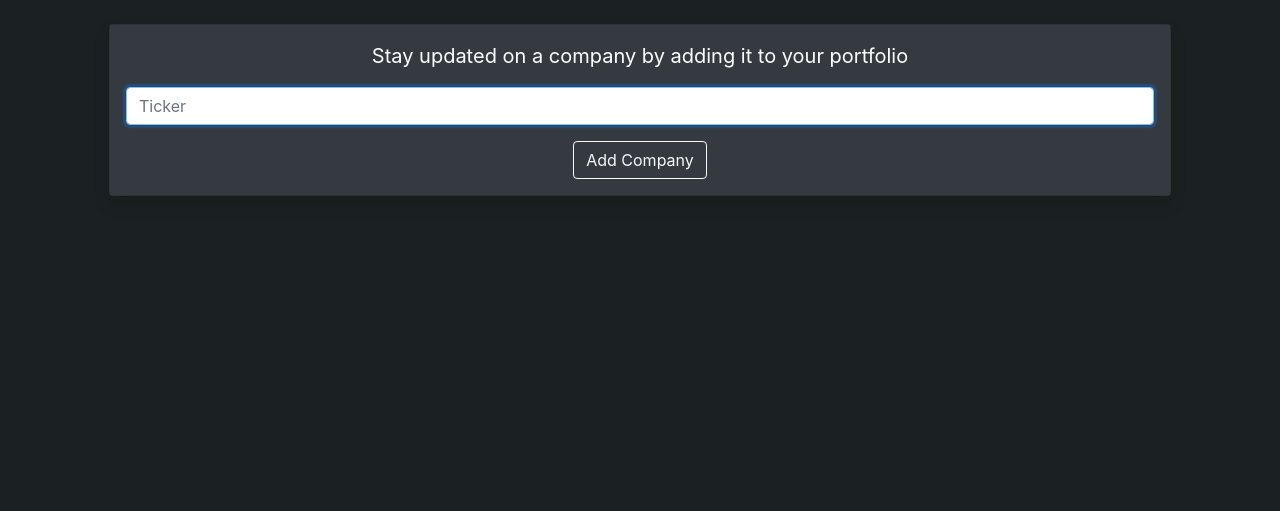
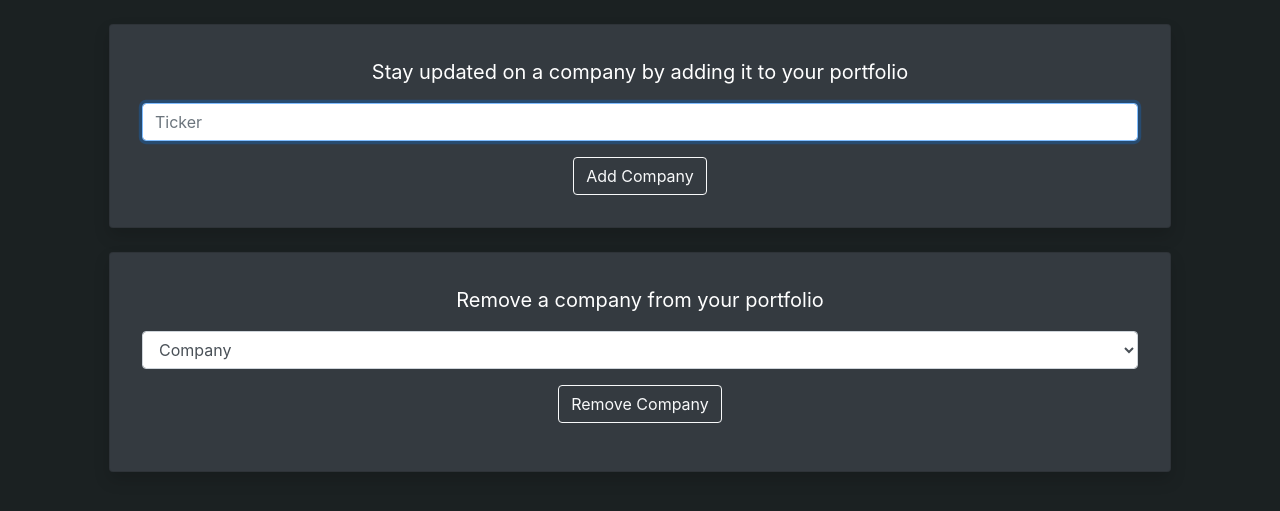
Before and after one commit to Code-Richard/Final-Project, a Flask app: page /add in a window 1280 px wide. Shown: the part 56-567 px from the top of the page. Run offline with Flask 2, Linux system fonts and the light colour scheme; some libraries are stand-ins or nearby versions.

Commit message:
Added sidebar and ability to remove stocks from portfolio

```diff
--- a/app.py
+++ b/app.py
@@ -12,6 +12,7 @@ tickers = set()
 @app.route("/", methods=["GET", "POST"])
 def index():
     if request.method == "GET":
+        articles_list.clear
         for ticker in tickers:
             # Gets page for specific article
             url = f"https://finance.yahoo.com/quote/{ticker}"
@@ -58,16 +59,21 @@ def index():
 @app.route("/add", methods=["GET", "POST"])
 def add():
     # Adds users stock into feed
-    if request.method == "POST":
-        stock = request.form.get('stock').upper()
+    if request.method == "POST" and request.form.get('stock_add'):
+        stock = request.form.get('stock_add').upper()
         tickers.add(stock)
         return redirect("/add")
+    elif request.method == "POST" and request.form.get('stock_removal'):
+        stock = request.form.get('stock_removal').upper()
+        tickers.remove(stock)
+        return redirect("/add")
     else:
-        return render_template("add.html")
+        return render_template("add.html", tickers=tickers)
 
 
 @app.route("/readlater", methods=["POST","GET"])
 def readlater():
+    # Removes article from read later
     if request.method=="POST":
         article_id = int(request.form.get("article_id"))
         for article in articles_list:
--- a/templates/add.html
+++ b/templates/add.html
@@ -36,16 +36,30 @@
         </nav>
         <div class="container">
           <div class="card bg-dark text-white text-center shadow p-3 m-4">
-            <blockquote class="blockquote mb-0">
+            <blockquote class="blockquote mb-0 m-3">
               <p>Stay updated on a company by adding it to your portfolio</p>
                 <form action="/add" method="post">
                   <div class="form-group">
-                      <input autofocus autocomplete="off" class="form-control" name="stock" placeholder="Ticker" type="text">
+                      <input autofocus autocomplete="off" class="form-control" name="stock_add" placeholder="Ticker" type="text">
                   </div>
                   <button class="btn btn-outline-light" type="submit">Add Company</button>
                 </form>
             </blockquote>
           </div>
+          <div class="card bg-dark text-white text-center shadow p-3 m-4">
+                <blockquote class="blockquote mb-0 m-3">
+                  <p>Remove a company from your portfolio</p>
+                  <form action="/add" method="post">
+                    <select class="form-control" name="stock_removal">
+                      <option disabled selected value>Company</option>
+                      {% for ticker in tickers%}
+                        <option value="{{ticker}}">{{ticker}}</option>
+                      {% endfor %}
+                    </select>
+                    <button class="btn btn-outline-light m-3" type="submit">Remove Company</button>
+                  </form>
+                </blockquote>
+          </div>
         </div>
     </body>
 </html>
--- a/templates/readlater.html
+++ b/templates/readlater.html
@@ -37,7 +37,7 @@
 
         <div class="container">
             {% for article in read_later %}
-                <div class="card text-center shadow text-white bg-dark m-3">
+                <div class="card text-center shadow text-dark bg-light m-3">
                     <div class="card-header">
                     {{article['stock']}}
                     </div>
@@ -45,9 +45,9 @@
                         <h5 class="card-title">{{article['title']}}</h5>
                         <p class="card-text">{{article['description']}}</p>
                         <div class="row justify-content-center">
-                          <a href={{article['link']}} class="btn btn-outline-light m-2">Read Article</a>
+                          <a href={{article['link']}} class="btn btn-outline-dark shadow m-2">Read Article</a>
                           <form action="/readlater" method="POST">
-                              <button type="submit" name=article_id value={{article['id']}} class="btn btn-outline-light m-2">Remove</button>
+                              <button type="submit" name=article_id value={{article['id']}} class="btn btn-outline-dark shadow m-2">Remove</button>
                           </form>
                       </div>
                     </div>
```
